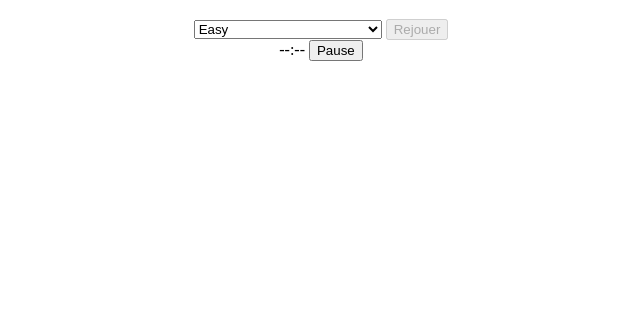
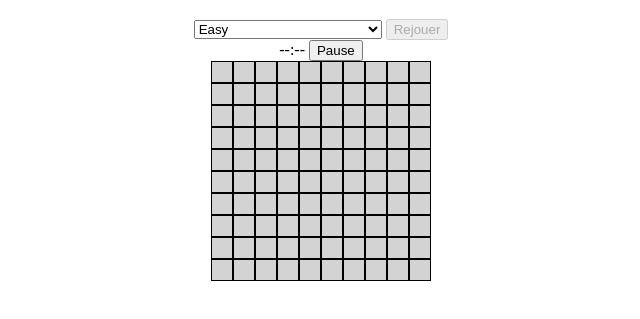
Before and after one commit to Woinkk/INTECH-JavaScript-GALLONI-JEANNE, a plain HTML site: page index.html in a window 1280 px wide. Shown: the part 69-388 px from the top of the page, without its empty margins (319-959 px from the left). Drawn offline with Linux system fonts and the light colour scheme.

Commit message:
le push de quand tu rajoute une ligne sa crash comme de la merde

```diff
--- a/demineur.js
+++ b/demineur.js
@@ -0,0 +1,65 @@
+const difficulty = document.getElementById("difficulty");
+const game = document.getElementById("game");
+
+window.onload = () => {
+    difficulty.addEventListener("change", difficultyChooser);
+    difficultyChooser();
+}
+
+function difficultyChooser() {
+    let diff = difficulty.value;
+    let sizeOfGrid = 0;
+    let nmbOfBomb = 0;
+    switch(diff) {
+        case "easy":
+            sizeOfGrid = 10;
+            nmbOfBomb = 10;
+            break;
+        case "medium":
+            sizeOfGrid = 20;
+            nmbOfBomb = 40;
+            break;
+        case "hard":
+            sizeOfGrid = 40;
+            nmbOfBomb = 100;
+            break;
+        default:
+            sizeOfGrid = 10;
+            nmbOfBomb = 10;
+            break;
+    }
+    game.innerHTML = "";
+    gridWebCreator(sizeOfGrid);
+    gridBuilder(sizeOfGrid, nmbOfBomb);
+}
+
+function gridBuilder(size, bombs) {
+    let grid = [];
+    for (let i = 0; i < size; i++) grid.push(0);
+    const singleGrid = grid;
+    for (let i = 0; i < size; i++) grid.push(singleGrid);
+    bombPlacer(size, grid, bombs);
+}
+
+function bombPlacer(size, grid, bombs) {
+    for (let i = 0; i < bombs; i++) {
+        const x = Math.floor(Math.random() * size);
+        const y = Math.floor(Math.random() * size);
+        grid[x][y] = 1;
+    }
+}
+
+function gridWebCreator(size) {
+    for (let i = 0; i < size; i++) {
+        let row = document.createElement("div");
+        row.className = "row";
+        row.id = "row"+i;
+        game.append(row);
+        for (let j = 0; j < size; j++) {
+            let cell = document.createElement("span");
+            cell.className = "td";
+            cell.id = i+"cell"+j;
+            row.append(cell);
+        }
+    };
+}
--- a/index.html
+++ b/index.html
@@ -9,8 +9,8 @@
     <div class="main">
         <h1>Démineur</h1>
         <div class="difficulty">
-            <select id="">
-                <option value="easy">Easy</option>
+            <select id="difficulty">
+                <option value="easy" selected="selected">Easy</option>
                 <option value="medium">Medium</option>
                 <option value="hard">SUPER MEGA HAAAAARD</option>
             </select>
@@ -20,9 +20,9 @@
             <span id="timer">--:--</span>
             <button id="pause" disabled>Pause</button>
         </div>
-    </div>
-    <div class="game">
+        <div id="game">
 
+        </div>
     </div>
     <script src="./demineur.js"></script>
     <script src="./timer.js"></script>
--- a/style.css
+++ b/style.css
@@ -4,3 +4,17 @@
     align-items: center;
     margin: 5px;
 }
+
+.row {
+    display: flex;
+    flex-direction: row;
+}
+
+.td {
+    display: grid;
+    border: 1px solid black;
+    width: 20px;
+    height: 20px;
+    background-color: lightgray;
+    text-align: center;
+}
```
